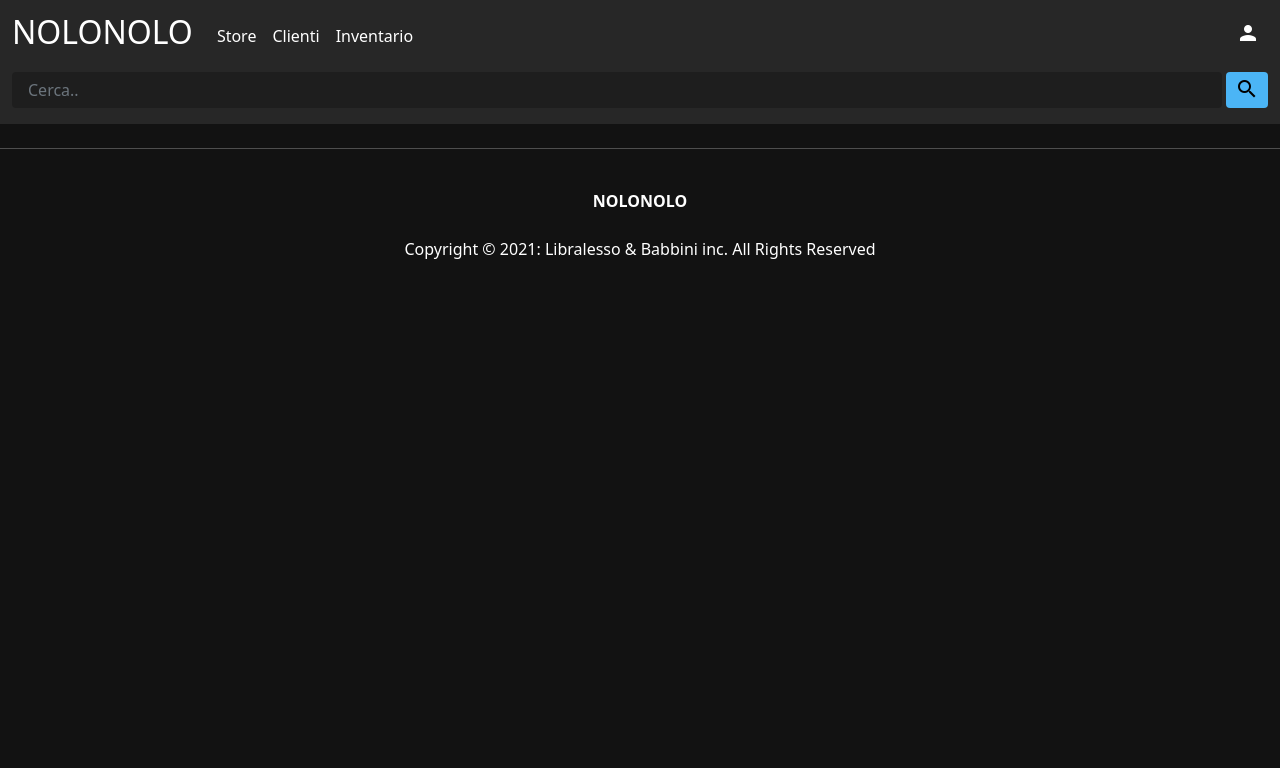
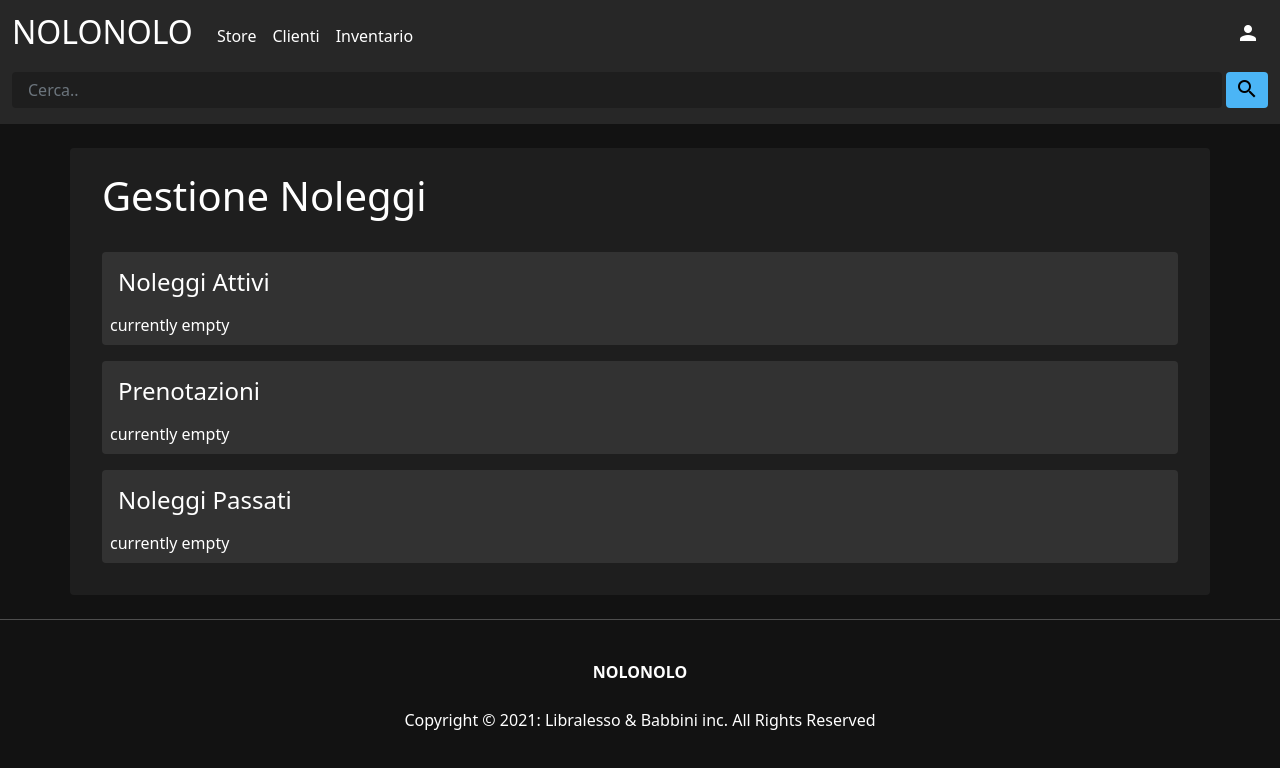
Before and after one commit to CaffeLatteIV/nolo-nolo, a Vue app in the folder frontend/backoffice/: page /admin/noleggi in a window 1280 px wide. Shown: the top 768 px of the page. Built offline with nearby package versions, Linux system fonts and the light colour scheme; no server answers.

Commit message:
first introduction of rental portal for admin

```diff
--- /dev/null
+++ b/frontend/backoffice/src/components/ActiveOrders.vue
@@ -0,0 +1,45 @@
+<template>
+  <div>currently empty</div>
+</template>
+
+<script>
+import axios from "axios";
+import Cookies from "universal-cookie";
+
+export default {
+  name: "ActiveOrders",
+  data() {
+    return {
+      loadingInventory: true,
+      loadingRentals: true,
+      inventory: [],
+      activeRentals: [],
+    };
+  },
+  mounted() {
+    const cookies = new Cookies();
+    const accessToken = cookies.get("accessToken");
+    const rentalsURL =
+      process.env.RENTALS_URL || "http://localhost:5000/v1/rentals";
+    const inventoryURL =
+      process.env.INVENTORY_URL || "http://localhost:5000/v1/inventories";
+    axios
+      .get(inventoryURL + "/products", {
+        headers: { Authorization: "Bearer " + accessToken },
+      })
+      .then((response) => {
+        this.loadingInventory = false;
+        this.inventory = response.data.products;
+      });
+    axios
+      .get(rentalsURL + "/getActiveRentals", {
+        headers: { Authorization: "Bearer " + accessToken },
+      })
+      .then((response) => {
+        this.loadingRentals = false;
+        this.activeRentals = response.data.rentals;
+        console.log(this.activeRentals);
+      });
+  },
+};
+</script>
--- /dev/null
+++ b/frontend/backoffice/src/components/BookedOrders.vue
@@ -0,0 +1,8 @@
+<template>
+  <div>currently empty</div>
+</template>
+<script>
+export default {
+  name: "BookedOrders",
+};
+</script>
--- /dev/null
+++ b/frontend/backoffice/src/components/ClosedOrders.vue
@@ -0,0 +1,8 @@
+<template>
+  <div>currently empty</div>
+</template>
+<script>
+export default {
+  name: "ClosedOrders",
+};
+</script>
--- a/frontend/backoffice/src/components/Navbar.vue
+++ b/frontend/backoffice/src/components/Navbar.vue
@@ -2,7 +2,7 @@
   <nav class="navbar navbar-expand md-04dp">
     <div class="container-fluid">
       <router-link
-        to="/"
+        to="/admin/"
         class="navbar-brand text-white"
         title="Menù principale"
       >
--- a/frontend/backoffice/src/router/index.js
+++ b/frontend/backoffice/src/router/index.js
@@ -47,6 +47,14 @@ const routes = [
     // this generates a separate chunk (about.[hash].js) for this route
     // which is lazy-loaded when the route is visited.
     component: () => import(/* webpackChunkName: "" */ '../views/ModifyItem.vue'),
+  },
+  {
+    path: '/admin/noleggi',
+    name: 'Noleggi',
+    // route level code-splitting
+    // this generates a separate chunk (about.[hash].js) for this route
+    // which is lazy-loaded when the route is visited.
+    component: () => import(/* webpackChunkName: "" */ '../views/Noleggi.vue'),
   }
 ]
 
--- a/frontend/backoffice/src/views/Home.vue
+++ b/frontend/backoffice/src/views/Home.vue
@@ -57,7 +57,7 @@
             <div class="pt-4">
               Qui potrai trovare tutti gli strumenti per la gestione dell'andamento del negozio.
               <br>
-              <a class="text-white" href="/admin/">Visita il portale</a>
+              <a class="text-white" href="/admin/noleggi">Visita il portale</a>
             </div>
           </div>
         </div>
--- /dev/null
+++ b/frontend/backoffice/src/views/Noleggi.vue
@@ -0,0 +1,39 @@
+<template>
+  <div class="container md-01dp mt-4 p-4 rounded">
+    <h1 class="mb-4 ps-2">Gestione Noleggi</h1>
+    <div class="p-2">
+      <div class="md-04dp rounded p-2">
+        <h4 class="p-2">Noleggi Attivi</h4>
+        <ActiveOrders />
+      </div>
+    </div>
+    <div class="p-2">
+      <div class="md-04dp rounded p-2">
+        <h4 class="p-2">Prenotazioni</h4>
+        <BookedOrders />
+      </div>
+    </div>
+    <div class="p-2">
+      <div class="md-04dp rounded p-2">
+        <h4 class="p-2">Noleggi Passati</h4>
+        <ClosedOrders />
+      </div>
+    </div>
+  </div>
+</template>
+
+<script>
+// @ is an alias to /src
+import ActiveOrders from "@/components/ActiveOrders";
+import BookedOrders from "@/components/BookedOrders";
+import ClosedOrders from "@/components/ClosedOrders";
+
+export default {
+  name: "Noleggi",
+  components: {
+    ActiveOrders,
+    BookedOrders,
+    ClosedOrders,
+  },
+};
+</script>
```
